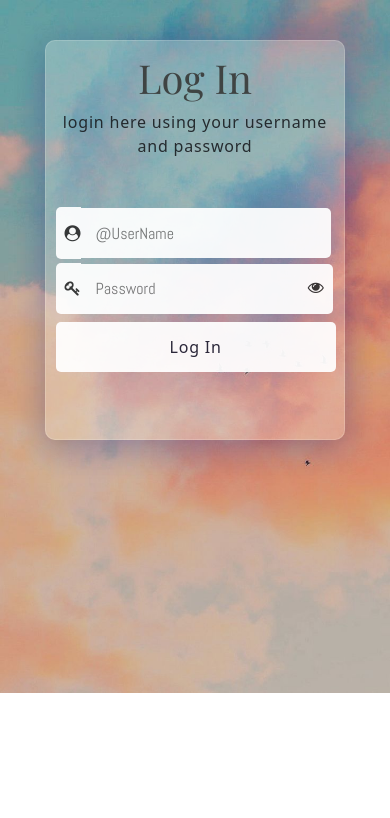
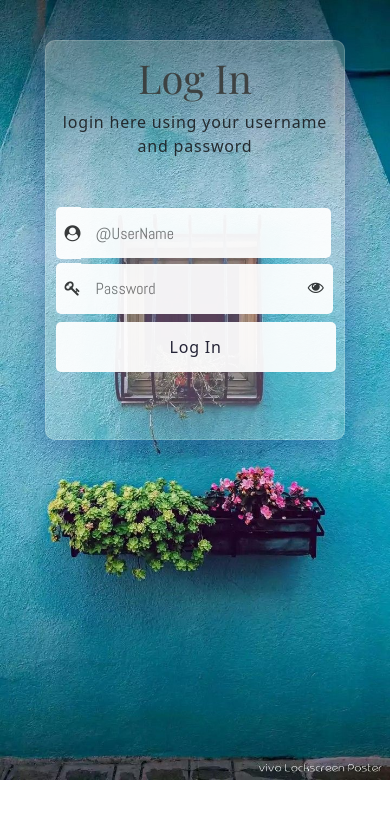
Before and after one commit to KanithiSubramanyam/personal-notepad, a React (Create React App) app: page / in a window 390 px wide. Shown: the top 818 px of the page. Built offline with nearby package versions, Linux system fonts and the light colour scheme; a web font is replaced by a local one.

Commit message:
wallepaper changed

```diff
--- a/src/App.css
+++ b/src/App.css
@@ -11,7 +11,12 @@ body {
     background-image: url('./images/image5.jpg');
 /* background-image: linear-gradient(to top, #a8edea 0%, #fed6e3 100%);*/
   background-repeat: no-repeat;
-
+  min-height : 100%;
+  min-width : 100%;
+  background-size:100% ;
+  background-repeat:no-repeat;
+  overflow-y: hidden;
+  overflow-x: hidden;
     font-family: 'Vibur', cursive;
     font-family: 'Book Antiqa';
 
@@ -41,8 +46,14 @@ form {
     width: 300px;
   }
   body {
-    background-image: url('./images/Wallpaper.jpg');
+    background-image: url('./images/download (1).jpg');
     background-size: cover;
+    min-height : 100%;
+    min-width : 100%;
+    background-size:100% ;
+    background-repeat:no-repeat;
+    overflow-y: hidden;
+    overflow-x: hidden;
  }
 }
 form .con {
```
